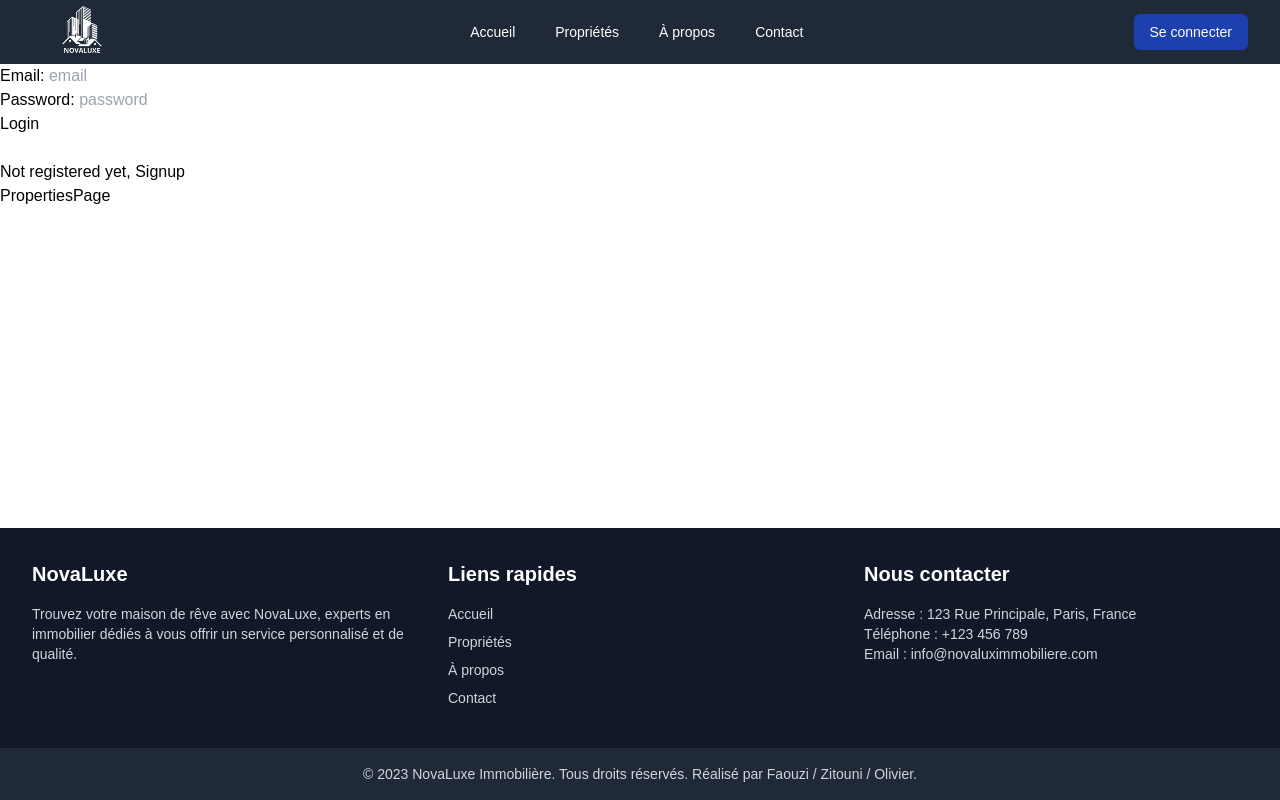
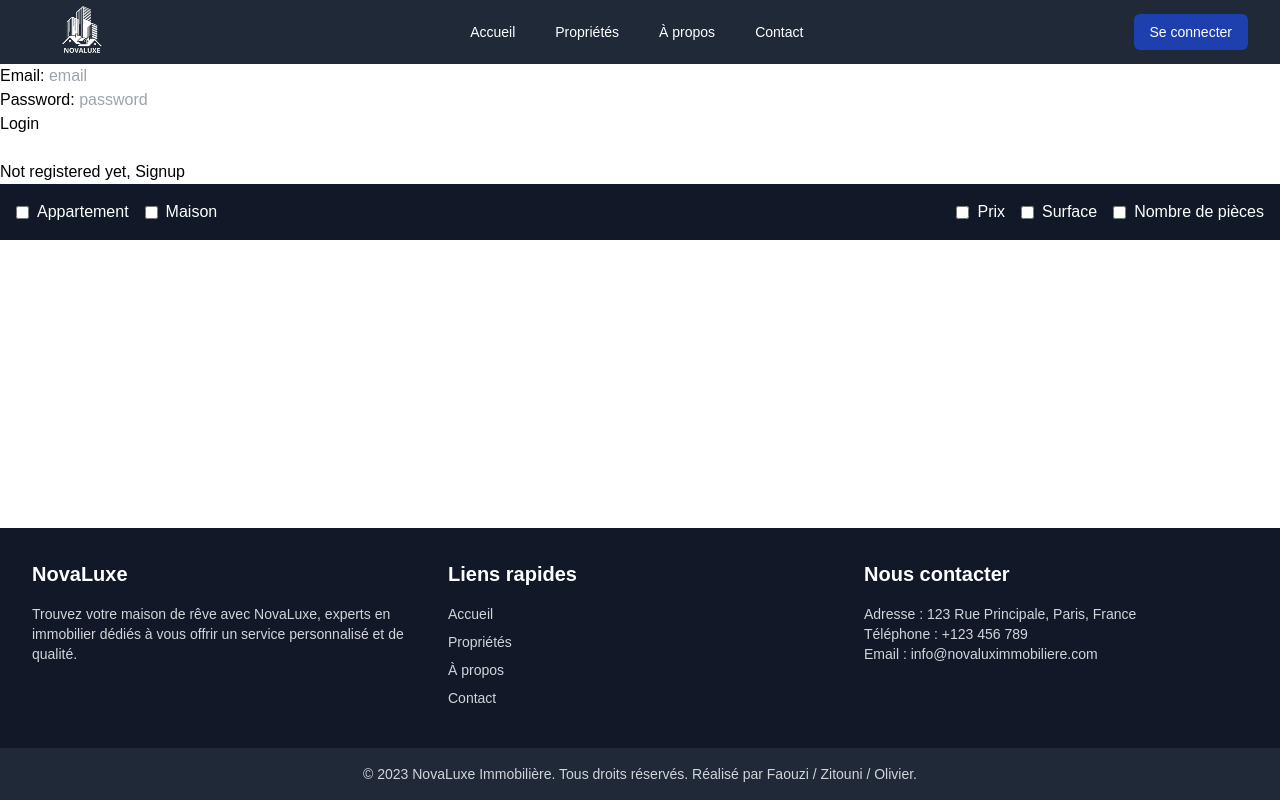
Before and after one commit to OlivierMaria/Front, a React (Create React App) app: page /properties in a window 1280 px wide. Built offline with nearby package versions, Linux system fonts and the light colour scheme.

Commit message:
SearchBar Mise en place en attende de l'api rails

```diff
--- a/src/Pages/Properties.js
+++ b/src/Pages/Properties.js
@@ -1,9 +1,10 @@
 import React from "react";
+import SearchBar from "../components/SearchBar.js";
 
 const Properties = () => {
   return (
     <div>
-      <h1>PropertiesPage</h1>
+      <SearchBar />
     </div>
   );
 };
--- /dev/null
+++ b/src/components/SearchBar.js
@@ -0,0 +1,118 @@
+import React, { useState } from "react";
+
+const SearchBar = () => {
+  const [propertyType, setPropertyType] = useState([]);
+  const [budgetChecked, setBudgetChecked] = useState(false);
+  const [surfaceChecked, setSurfaceChecked] = useState(false);
+  const [roomsChecked, setRoomsChecked] = useState(false);
+
+  const handlePropertyTypeChange = (e) => {
+    const value = e.target.value;
+
+    if (propertyType.includes(value)) {
+      // Décoche l'option si elle est déjà sélectionnée
+      setPropertyType(propertyType.filter((type) => type !== value));
+    } else {
+      // Ajoute l'option sélectionnée
+      setPropertyType([...propertyType, value]);
+    }
+  };
+
+  const handleBudgetChange = () => {
+    setBudgetChecked(!budgetChecked);
+  };
+
+  const handleSurfaceChange = () => {
+    setSurfaceChecked(!surfaceChecked);
+  };
+
+  const handleRoomsChange = () => {
+    setRoomsChecked(!roomsChecked);
+  };
+
+  return (
+    <nav className="bg-gray-900 p-4">
+      <div className="flex items-center justify-between">
+        <div className="flex space-x-4">
+          <label className="flex items-center text-white">
+            <input
+              type="checkbox"
+              name="propertyType"
+              value="appartement"
+              checked={propertyType.includes("appartement")}
+              onChange={handlePropertyTypeChange}
+              className="mr-2"
+            />
+            Appartement
+          </label>
+          <label className="flex items-center text-white">
+            <input
+              type="checkbox"
+              name="propertyType"
+              value="maison"
+              checked={propertyType.includes("maison")}
+              onChange={handlePropertyTypeChange}
+              className="mr-2"
+            />
+            Maison
+          </label>
+        </div>
+        <div className="flex items-center space-x-4">
+          <label className="flex items-center text-white">
+            <input
+              type="checkbox"
+              checked={budgetChecked}
+              onChange={handleBudgetChange}
+              className="mr-2"
+            />
+            Prix
+          </label>
+          {budgetChecked && (
+            <select className="ml-2 bg-white text-black">
+              <option value="">Toutes les tranches</option>
+              <option value="0-100000">$0 - $100,000</option>
+              <option value="100000-200000">$100,000 - $200,000</option>
+              <option value="200000-300000">$200,000 - $300,000</option>
+            </select>
+          )}
+          <label className="flex items-center text-white">
+            <input
+              type="checkbox"
+              checked={surfaceChecked}
+              onChange={handleSurfaceChange}
+              className="mr-2"
+            />
+            Surface
+          </label>
+          {surfaceChecked && (
+            <select className="ml-2 bg-white text-black">
+              <option value="">Toutes les tranches</option>
+              <option value="0-50">0 - 50 m²</option>
+              <option value="50-100">50 - 100 m²</option>
+              <option value="100-150">100 - 150 m²</option>
+            </select>
+          )}
+          <label className="flex items-center text-white">
+            <input
+              type="checkbox"
+              checked={roomsChecked}
+              onChange={handleRoomsChange}
+              className="mr-2"
+            />
+            Nombre de pièces
+          </label>
+          {roomsChecked && (
+            <select className="ml-2 bg-white text-black">
+              <option value="">Toutes les tranches</option>
+              <option value="1">1 pièce</option>
+              <option value="2">2 pièces</option>
+              <option value="3">3 pièces</option>
+            </select>
+          )}
+        </div>
+      </div>
+    </nav>
+  );
+};
+
+export default SearchBar;
```
